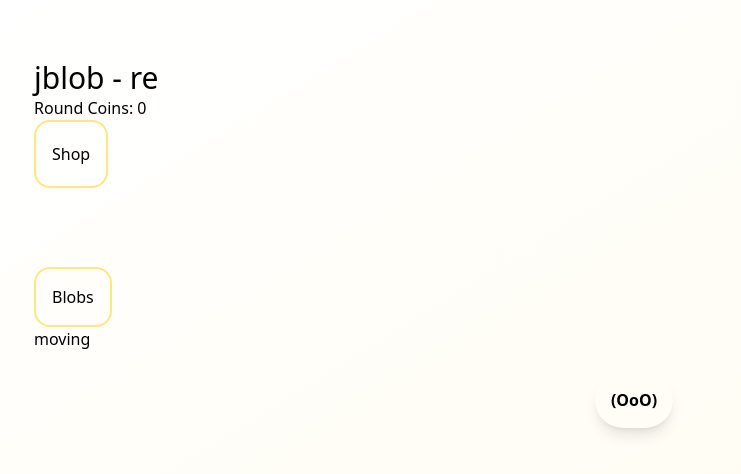
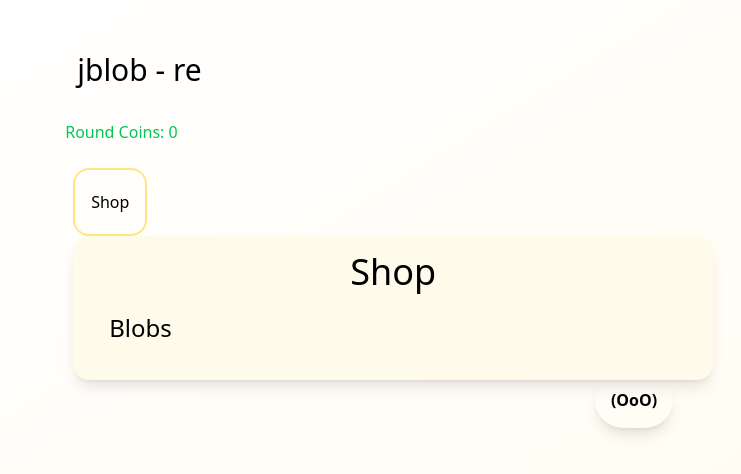
Before and after one commit to jblob-devs/re-jblob, a website built with Vite: page index.html in a window 1280 px wide. Both pictures are taken after a click on the button "Shop". Shown: the whole page, without its empty margins (6-747 px from the left). Built offline with nearby package versions, Linux system fonts and the light colour scheme.

Commit message:
wokring on shop

```diff
--- a/index.html
+++ b/index.html
@@ -10,19 +10,34 @@
 
     <button id="circleClickButton" class= "font-bold py-4 px-4 rounded-full shadow-lg hover:bg-amber-100 transition duration-300">(OoO)</button>
 
-    <div class="fixed top-10 left-10">
-    <h1 class="text-black-500 mt-5 text-3xl font-comfortaa">jblob - re</h1>
-    <p id="roundCoinsDisplay"></p>
-    <button class="items-center justify-center py-5 px-4 base-button">Shop</button>
+    <div class="fixed top-1/25 left-1/25">
+
+    <h1 class="text-black-500 mt-5 text-3xl font-comfortaa m-8">jblob - re</h1>
+    <div id="topLeftDisplay" class="ml-3 m-6">
+    <p id="roundCoinsDisplay" class="text-green-500 m-2"></p>
+    <div class="grid grid-cols-1 gap-y-4 fixed m-4">
+
+    <div>
+    <button id="shopButton" class="ml-0 items-center justify-center base-button">Shop</button>
+    <div id="shopContainer" class="base-modal w-[50vw]">
+
     </div>
-    <div class="fixed top-1/3 left-10">
-        <Button id="blobDivTitle" class="px-4 py-4 base-button "><p>Blobs</p></Button>
+    </div>
+
+    <div>
+    <Button id="blobDivTitle" class="base-button justify-center ">Blobs</Button>
         <br>
-        <div id="blobContainer" class="fixed bg-amber-50 w-1/10 shadow-lg rounded-2xl p-4 hidden">
+        <div id="blobContainer" class="base-modal">
             <br>
             <p>E</p>
         </div>
-        <p>moving</p>
+        </div>
+        </div>
+    </div>
+
+    </div>
+
+
     </div>
 
 </body>
--- /dev/null
+++ b/src/html/shop.html
@@ -0,0 +1,10 @@
+<!DOCTYPE html>
+<body>
+    <div>
+    <h1 class="justify-self-center text-4xl">Shop</h1>
+    <h2 class="m-5 text-2xl">Blobs</h2>
+    <div id="buyBlobsContainer">
+
+    </div>
+    </div>
+</body>
--- a/src/index.css
+++ b/src/index.css
@@ -1,5 +1,9 @@
 @import "tailwindcss";
 
 .base-button{
-    @apply border-amber-200 border-2 rounded-2xl hover:rounded-3xl hover:bg-amber-100 transition-all duration-300 ease-in-out
+    @apply border-amber-200 py-5 px-4 border-2 rounded-2xl hover:rounded-3xl hover:bg-amber-100 transition-all duration-300 ease-in-out
 }
+
+.base-modal{
+    @apply absolute bg-amber-50 shadow-lg rounded-2xl p-4 hidden
+}
--- a/src/js/click.js
+++ b/src/js/click.js
@@ -1,5 +1,6 @@
 import $ from 'jquery'
 import { game } from './save.js'
+import shopContent from '../html/shop.html?raw'
 $("#circleClickButton").on("click", function(){
     game.roundCoins += game.clickStats.roundCoinsPerClick
     game.totalClicks++
@@ -8,3 +9,8 @@ $("#circleClickButton").on("click", function(){
 $("#blobDivTitle").on("click", function(){
 $("#blobContainer").slideToggle("slow")
 })
+
+$("#shopButton").on("click", function(){
+$("#shopContainer").html(shopContent)
+$("#shopContainer").slideToggle("slow")
+})
--- a/src/js/save.js
+++ b/src/js/save.js
@@ -10,8 +10,11 @@ export let game = {
     },
     blobs:{
         basicBlob:{
+            name: "Basic Blob",
+            cost: 30,
             owned:1,
             level: 1,
         }
-    }
+    },
+    buyableBlobs: ['blobs.basicBlob'],
 }
--- a/src/js/update.js
+++ b/src/js/update.js
@@ -5,6 +5,15 @@ const displayGameTick = function(){
 
 }
 
+function renderBuyableBlobs(){
+const content = game.buyableBlobs.map((blob)=>{
+    return `
+    <div class="">
+        <p>${blob.name}
+    `
+})
+
+}
 setInterval(function(){
     displayGameTick()
 },100)
```
